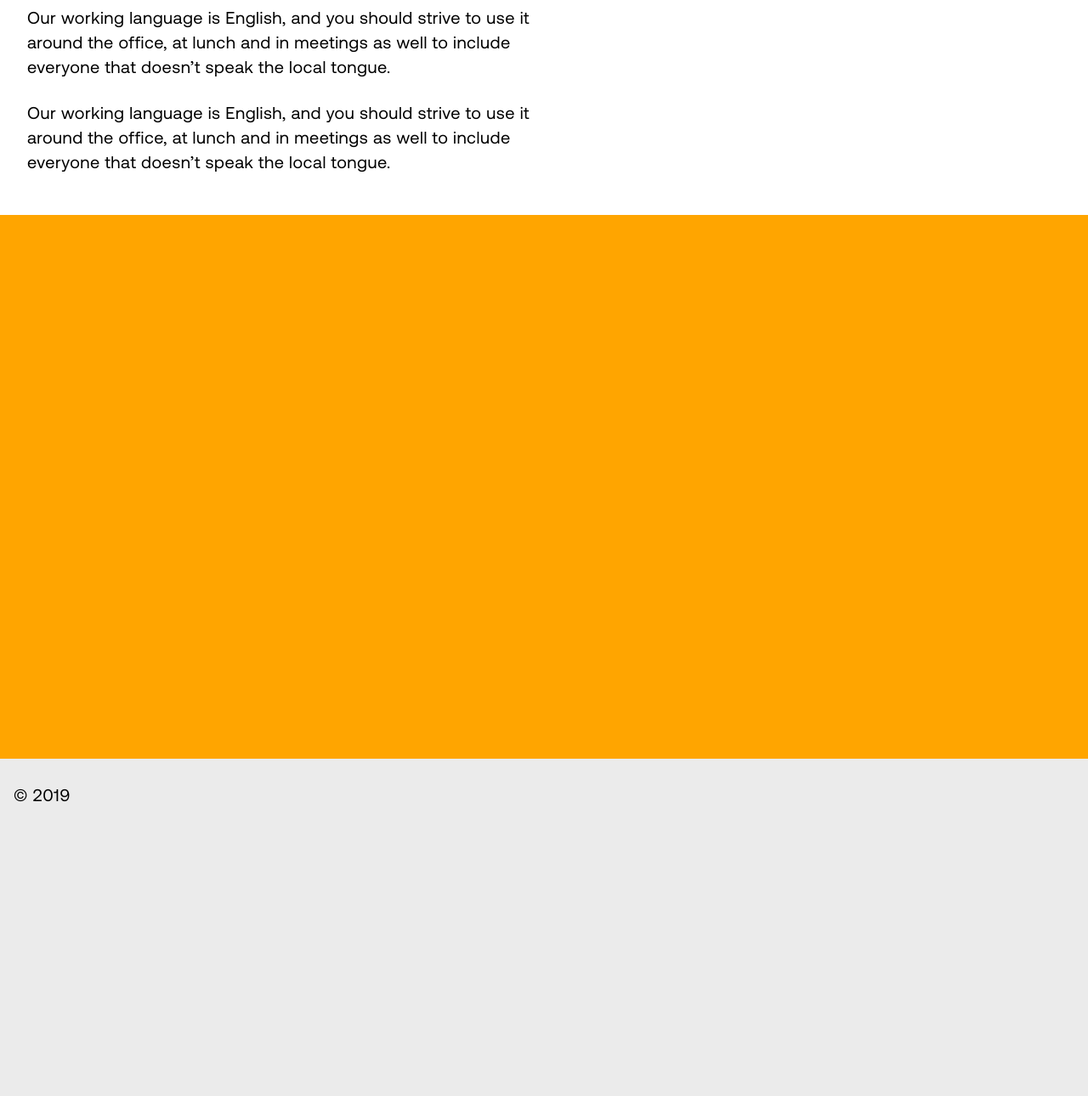
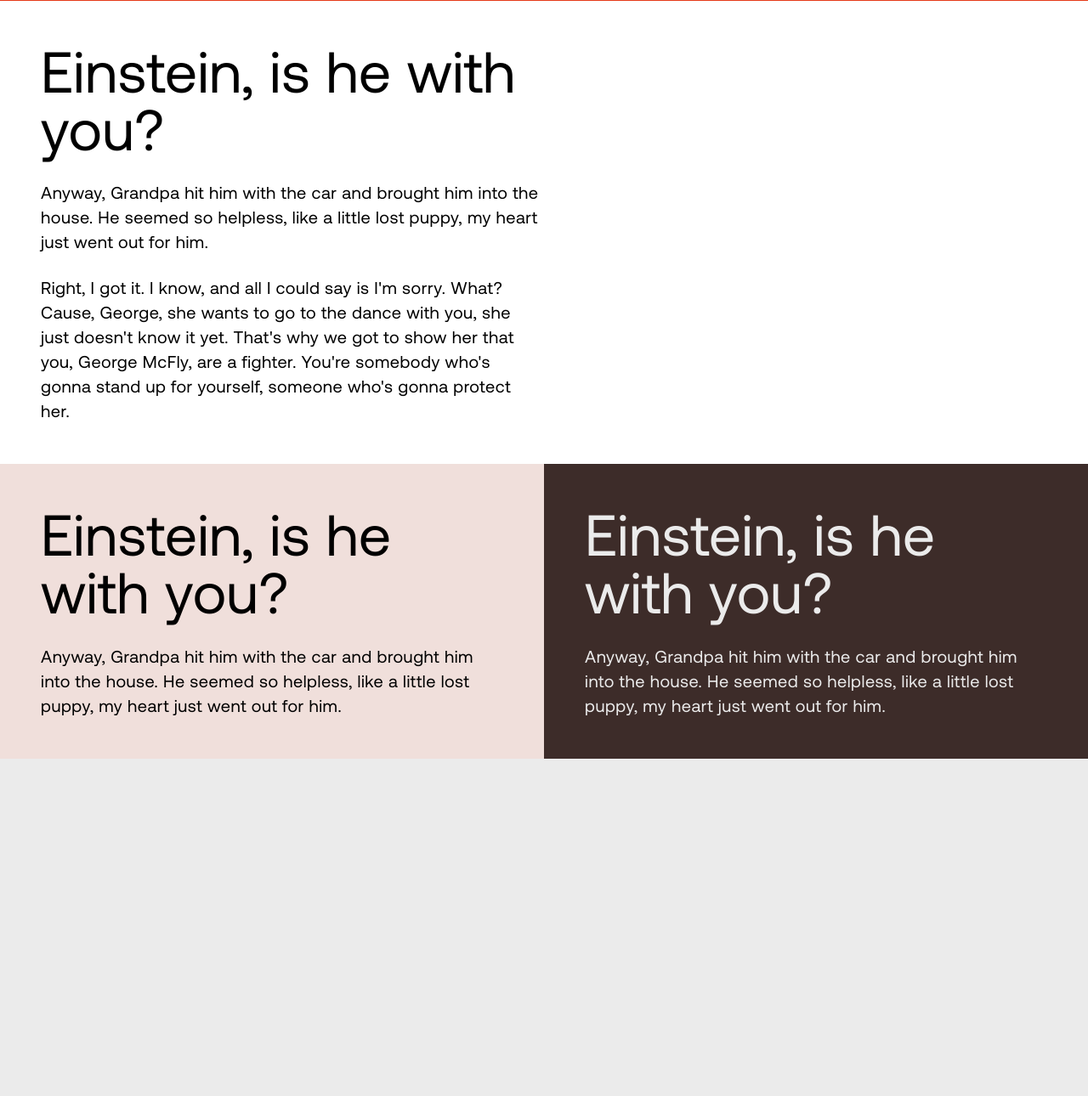
Before and after one commit to caseykennedy/core37-gatsby-starter, a Gatsby site: page / in a window 1280 px wide. Shown: the part 793-2083 px from the top of the page at 85% size. Before the commit the page ends 1751 px from the top, so only its background shows below. Built offline with nearby package versions, Linux system fonts and the light colour scheme; Gatsby itself is replaced by a stand-in of ours.

Commit message:
correct headroom types typography

```diff
--- a/config/theme.ts
+++ b/config/theme.ts
@@ -1,3 +1,8 @@
+// Theme / Design system:
+
+// Types
+//////////////////////////////////////////////////////////////////////
+
 interface ThemeShape {
   breakpoints: string[]
   mediaQueries: {
@@ -33,6 +38,9 @@ interface ThemeShape {
   // }
 }
 
+// Begin theme
+//////////////////////////////////////////////////////////////////////
+
 const breakpoints = ['376px', '769px', '1025px']
 // aliases - FUTURE ENHANCEMENT
 // breakpoints.xs = breakpoints[0];
@@ -41,23 +49,33 @@ const breakpoints = ['376px', '769px', '1025px']
 // breakpoints.lg = breakpoints[3];
 
 const theme: ThemeShape = {
+  // Breakpoints
+  //////////////////////////////////////////////////////////////////////
+
   breakpoints,
   mediaQueries: {
     small: `@media screen and (min-width: ${breakpoints[0]})`,
     medium: `@media screen and (min-width: ${breakpoints[1]})`,
     large: `@media screen and (min-width: ${breakpoints[2]})`
   },
+
+  // Color palette
+  //////////////////////////////////////////////////////////////////////
+
   colors: {
     body: '#ebebeb',
-    background: '#f5f5f5',
-    primary: '#CEB9A1',
-    secondary: '#CEB9A1',
-    accent: '#CEB9A1',
-    black: 'black',
-    white: 'white',
-    grey: '#58545a',
-    shade: '#f5f5f5'
+    text: 'hsl(10, 20%, 20%)',
+    background: 'hsl(10, 10%, 98%)',
+    primary: 'hsl(10, 80%, 50%)',
+    secondary: 'hsl(10, 60%, 50%)',
+    highlight: 'hsl(10, 40%, 90%)',
+    accent: 'hsl(250, 60%, 30%)',
+    muted: 'hsl(10, 20%, 94%)',
+    gray: 'hsl(10, 20%, 50%)'
   },
+
+  // Space
+  //////////////////////////////////////////////////////////////////////
 
   space: [
     '0',
@@ -72,6 +90,9 @@ const theme: ThemeShape = {
     '7rem',
     '8rem'
   ],
+
+  // Typography
+  //////////////////////////////////////////////////////////////////////
 
   fonts: {
     body: '"Aeonik", sans-serif',
@@ -103,7 +124,9 @@ const theme: ThemeShape = {
   },
 
   // Constants
-  maxWidth: 1620,
+  //////////////////////////////////////////////////////////////////////
+
+  maxWidth: 1680,
 
   transition: {
     string: 'all 0.37s ease'
@@ -159,3 +182,6 @@ const theme: ThemeShape = {
 }
 
 export default theme
+
+// End component
+//////////////////////////////////////////////////////////////////////
--- a/package.json
+++ b/package.json
@@ -27,7 +27,7 @@
     "test:ci": "cross-env CYPRESS_SUPPORT=y npm-run-all -s test:compile server:ci"
   },
   "dependencies": {
-    "@types/headroom": "^0.7.31",
+    "@types/react-headroom": "^2.2.1",
     "@types/rebass": "^3.0.3",
     "babel-plugin-styled-components": "^1.10.0",
     "gatsby": "^2.3.14",
--- a/src/components/Footer/Footer.tsx
+++ b/src/components/Footer/Footer.tsx
@@ -1,17 +1,36 @@
+// Section:
+// Box and Flex layout components using Styled System
+
+// Imports
+//////////////////////////////////////////////////////////////////////
+
+// Core
 import * as React from 'react'
 import styled from 'styled-components'
-import { Flex } from 'rebass'
 import { readableColor } from 'polished'
 
+// Components
 import Logo from '../Logo'
+
+// Elements
+import { Box, Flex, Text } from '../../elements'
+import Section from '../../elements/Section'
+
+// Config
+import theme from '../../../config/theme'
+
+// Begin Component
+//////////////////////////////////////////////////////////////////////
 
 interface Props {}
 
 const Footer: React.SFC<Props> = () => {
   return (
-    <Flex as="footer" px={[1, 2, 2, 3, 3]} py={[0, 1, 2, 2, 3]}>
-      <p>&copy; 2019</p>
-    </Flex>
+    <Box as="footer" width={1} pt={1} pb={1}>
+      <Flex flexWrap="wrap" width={1} px={[3, 4, 5]} m="0 auto">
+        <Text>&copy; 2019</Text>
+      </Flex>
+    </Box>
   )
 }
 
--- a/src/elements/Section/Section.tsx
+++ b/src/elements/Section/Section.tsx
@@ -6,6 +6,8 @@
 
 // Core
 import * as React from 'react'
+
+// Components
 import { Box, Flex } from '../'
 import styled from 'styled-components'
 
@@ -30,7 +32,7 @@ const Section: React.SFC<Props> = ({ children, bg, color, pt, pb }) => (
       flexWrap="wrap"
       width={1}
       maxWidth={theme.maxWidth}
-      px={[2, 3, 4]}
+      px={[3, 4, 5]}
       m="0 auto"
     >
       {children}
@@ -41,8 +43,8 @@ const Section: React.SFC<Props> = ({ children, bg, color, pt, pb }) => (
 Section.defaultProps = {
   bg: '',
   color: '',
-  pt: [2, 4, 5],
-  pb: [2, 4, 5]
+  pt: [3, 4, 5],
+  pb: [3, 4, 5]
 }
 
 // const PageWidth = styled(Box)`
--- a/src/pages/index.tsx
+++ b/src/pages/index.tsx
@@ -14,7 +14,7 @@ import SEO from '../components/SEO'
 import Divider from '../components/Divider'
 
 // Elements
-import { AnimatedBox, Box, Flex } from '../elements'
+import { AnimatedBox, Box, Flex, Heading } from '../elements'
 import Section from '../elements/Section'
 
 // Config
@@ -33,32 +33,55 @@ const IndexPage: React.FunctionComponent<Props> = () => {
     <Layout>
       <SEO />
       <AnimatedBox style={pageAnimation}>
-        <Section bg="black" color="white" pt={10} pb={10}>
+        <Section bg="primary" color="white" pt={10} pb={10}>
           <Box width={[1, 1, 1 / 2]}>
-            <h1>Hero</h1>
+            <Heading as="h1" color="accent">
+              core37 °°
+            </Heading>
             <p>
-              Our working language is English, and you should strive to use it
-              around the office, at lunch and in meetings as well to include
-              everyone that doesn’t speak the local tongue.
+              Alright, alright, okay McFly, get a grip on yourself. It's all a
+              dream. Just a very intense dream. Woh, hey, listen, you gotta help
+              me. You'll find out. Yeah, exactly. He's a peeping tom. Dad. Let's
+              get you into a radiation suit, we must prepare to reload.
             </p>
           </Box>
         </Section>
         <Section bg="white" color="black">
           <Box width={[1, 1, 1 / 2]}>
-            <h3>Our working language is English</h3>
+            <h3>Einstein, is he with you?</h3>
             <p>
-              Our working language is English, and you should strive to use it
-              around the office, at lunch and in meetings as well to include
-              everyone that doesn’t speak the local tongue.
+              Anyway, Grandpa hit him with the car and brought him into the
+              house. He seemed so helpless, like a little lost puppy, my heart
+              just went out for him.
             </p>
             <p>
-              Our working language is English, and you should strive to use it
-              around the office, at lunch and in meetings as well to include
-              everyone that doesn’t speak the local tongue.
+              Right, I got it. I know, and all I could say is I'm sorry. What?
+              Cause, George, she wants to go to the dance with you, she just
+              doesn't know it yet. That's why we got to show her that you,
+              George McFly, are a fighter. You're somebody who's gonna stand up
+              for yourself, someone who's gonna protect her.
             </p>
           </Box>
         </Section>
-        <Divider bg={['yellow', 'blue', 'orange']} py={'40vh'} />
+        <Flex flexWrap="wrap">
+          <Box width={[1, 1, 1 / 2]} p={5} bg="highlight">
+            <h3>Einstein, is he with you?</h3>
+            <p>
+              Anyway, Grandpa hit him with the car and brought him into the
+              house. He seemed so helpless, like a little lost puppy, my heart
+              just went out for him.
+            </p>
+          </Box>
+          <Box width={[1, 1, 1 / 2]} p={5} bg="text" color="body">
+            <h3>Einstein, is he with you?</h3>
+            <p>
+              Anyway, Grandpa hit him with the car and brought him into the
+              house. He seemed so helpless, like a little lost puppy, my heart
+              just went out for him.
+            </p>
+          </Box>
+        </Flex>
+        <Divider bg={['primary', 'secondary', 'accent']} py={'40vh'} />
       </AnimatedBox>
     </Layout>
   )
```
Also changed, not shown: src/styles/global.ts (+6 -1 lines), src/favicon.png, 2 other files.
